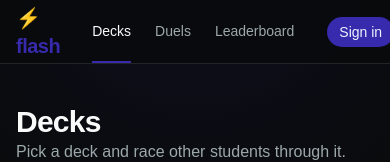
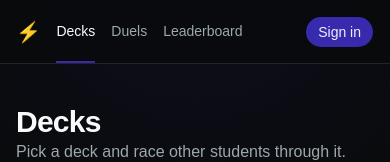
Before and after one commit to Navknight/flash, a React (Vite) app in the folder frontend/: page / in a window 390 px wide. Shown: the top 162 px of the page. Built offline with nearby package versions, Linux system fonts and the light colour scheme; no server answers.

Commit message:
Tighten nav on mobile

```diff
--- a/frontend/src/Nav.tsx
+++ b/frontend/src/Nav.tsx
@@ -29,11 +29,11 @@ export default function Nav() {
 
   return (
     <header className="sticky top-0 z-10 h-16 border-b bg-background/80 backdrop-blur">
-      <div className="mx-auto flex h-full max-w-6xl items-center gap-8 px-4">
+      <div className="mx-auto flex h-full max-w-6xl items-center gap-4 px-4 sm:gap-8">
         <Link to="/" className="text-xl font-bold tracking-tight text-primary">
-          ⚡ flash
+          ⚡<span className="hidden sm:inline"> flash</span>
         </Link>
-        <nav className="flex gap-6">
+        <nav className="flex gap-4 sm:gap-6">
           <NavLink to="/" end className={link}>
             Decks
           </NavLink>
@@ -48,7 +48,7 @@ export default function Nav() {
           {user ? (
             <>
               {me && t && (
-                <span className="flex items-center gap-2 rounded-full border bg-card px-3 py-1 text-sm">
+                <span className="hidden items-center gap-2 rounded-full sm:flex border bg-card px-3 py-1 text-sm">
                   <span className={`font-medium ${t.color}`}>{t.name}</span>
                   <span className="tabular-nums text-muted-foreground">
                     {me.elo}
```
